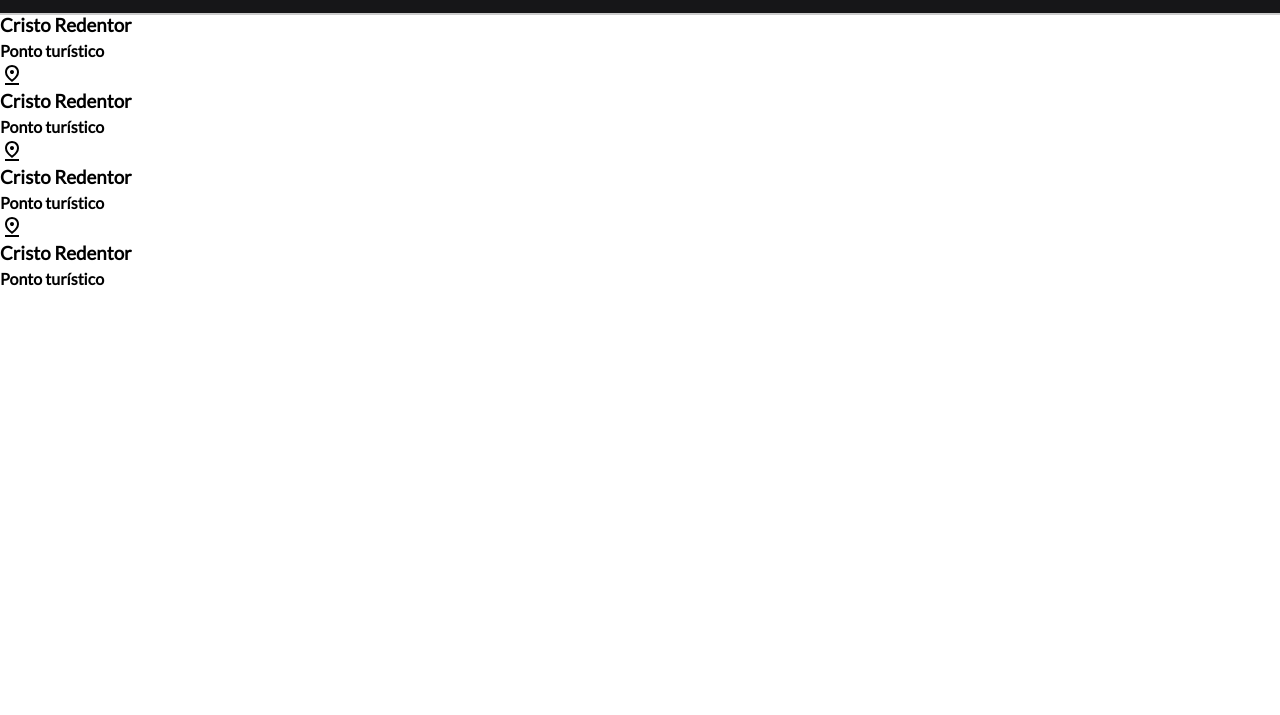
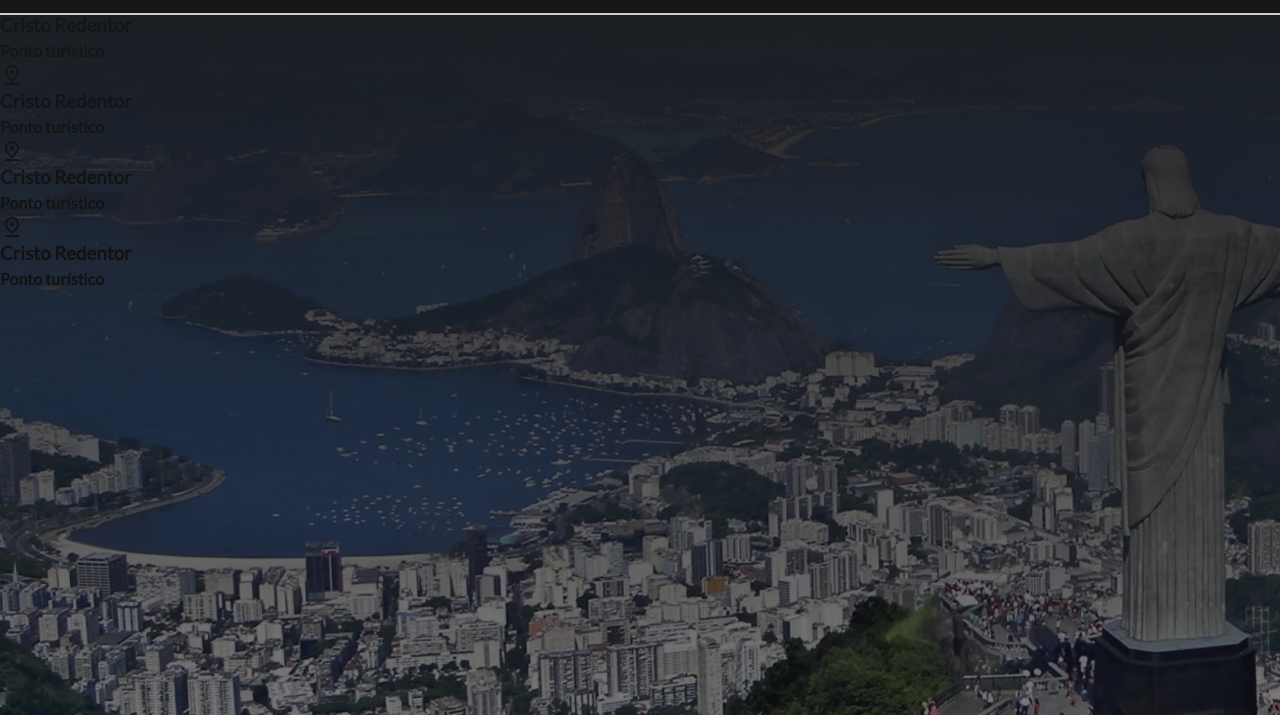
Before and after one commit to RJ-Click/rjclick2022.github.io, a website: page index.html in a window 1280 px wide. Shown: the part 85-800 px from the top of the page. Drawn offline with Linux system fonts and the light colour scheme.

Commit message:
'Deploy'

```diff
--- a/assets/scss/home.scss
+++ b/assets/scss/home.scss
@@ -80,7 +80,28 @@ body{
             }
         }
      }
+     section.hero {
+        background-image: url("../images/background-banner-smartphone.webp");
+        background-repeat: no-repeat;
+        background-position: center center;
+        background-size: cover;
+        height: 100vh;
+        &::before {
+            width: 100%;
+            height: 100%;
+            position: absolute;
+            content: "";
+            background-image: linear-gradient(#161618, #16161890);
+        }
+     }
+
+
 }
+
+
+
+
+
 // 3 coisas formam o pilar do Responsive Web Design.
 // 1 - O site deve ser capaz de renderizar o site em dispositivos móveis. - meta viewport.
 // 2 - Definir os breakpoints para cada dispositivo. - media queries.
@@ -121,11 +142,25 @@ body{
                 }
             }
         }
+
+        section.hero {
+        background-image: url("../images/background-banner-tablet.webp");
+        background-repeat: no-repeat;
+        background-position: center center;
+        background-size: cover;
+        }
     }
 }
 // desktop e monitores maiores.
 @media (min-width:1200px){
-
+body {
+    section.hero {
+        background-image: url("../images/background-banner-desktop.webp");
+        background-repeat: no-repeat;
+        background-position: center center;
+        background-size: cover;
+        }
+    }
 }
 // 4k e monitores Apple - iMac, Macbook, Mac Pro, etc.
 // @media (min-width:2520px){
```
Also changed, not shown: assets/css/home.css, assets/css/main.css, 2 other files.
